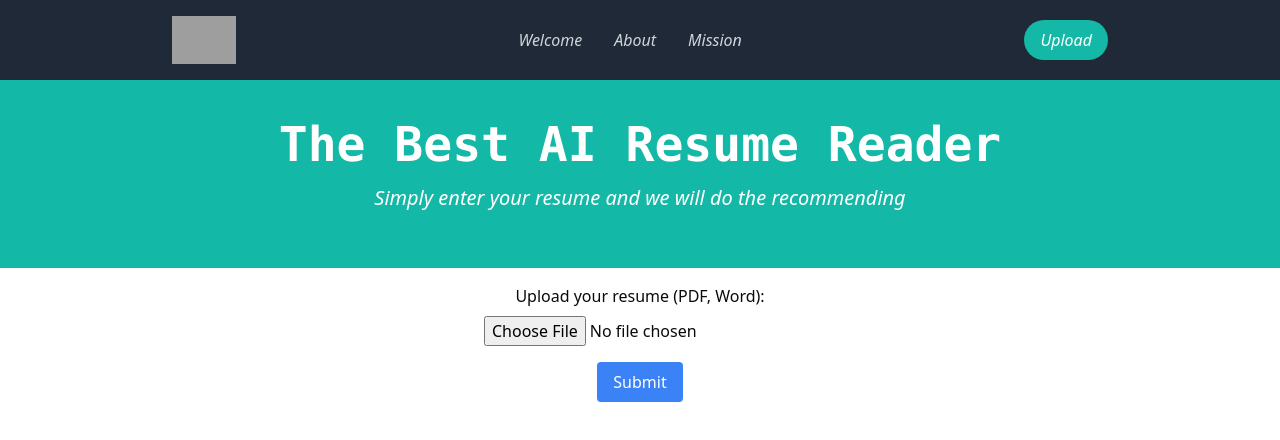
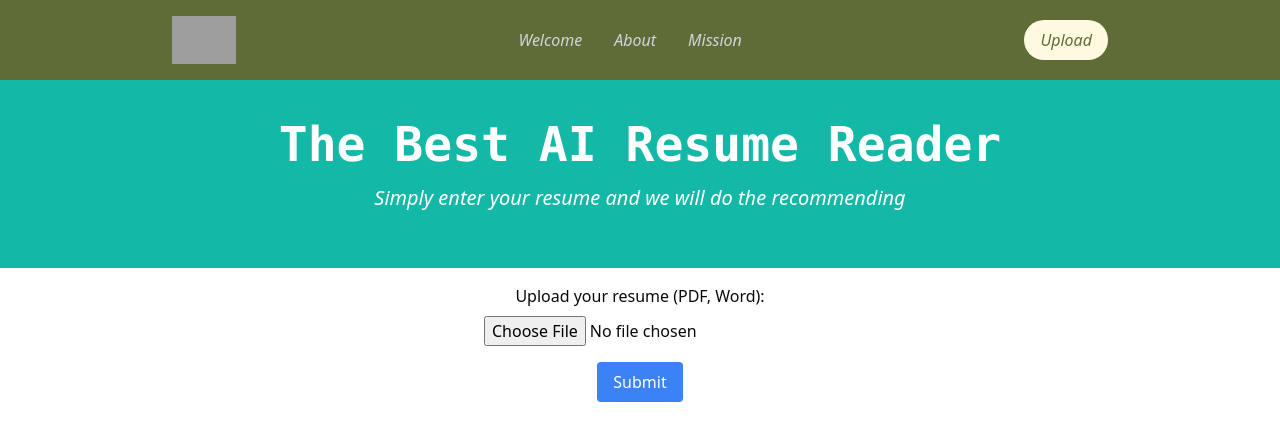
Before and after one commit to raisssu/hackthenorth, a React (Vite) app: page / in a window 1280 px wide. Shown: the top 440 px of the page. Built offline with nearby package versions, Linux system fonts and the light colour scheme; no server answers; grey boxes are pictures that could not be loaded; what @convex-dev/auth would draw is missing.

Commit message:
Navbar Changes
Imported 2 custom colors and changed the color scheme of the navbar

```diff
--- a/src/components/Navbar.tsx
+++ b/src/components/Navbar.tsx
@@ -2,7 +2,7 @@ import React from 'react';
 
 const Navbar: React.FC = () => {
   return (
-    <nav className="bg-gray-800 p-4">
+    <nav className="bg-customGreen p-4">
       <div className="container mx-auto flex justify-between items-center">
 
         {/* Logo */}
@@ -17,7 +17,7 @@ const Navbar: React.FC = () => {
 
         {/* Contact Button */}
         <div className="hidden md:flex">
-          <a href="#contact" className="bg-teal-500 text-white px-4 py-2 rounded-full hover:bg-teal-600 italic">Upload</a>
+          <a href="#contact" className="bg-customBeige text-customGreen px-4 py-2 rounded-full hover:bg-customBeige italic">Upload</a>
         </div>
       </div>
     </nav>
--- a/tailwind.config.js
+++ b/tailwind.config.js
@@ -52,6 +52,8 @@ export default {
           DEFAULT: "hsl(var(--card))",
           foreground: "hsl(var(--card-foreground))",
         },
+        customGreen: '#606c38',
+        customBeige: '#fefae0',
       },
       borderRadius: {
         lg: "var(--radius)",
```
